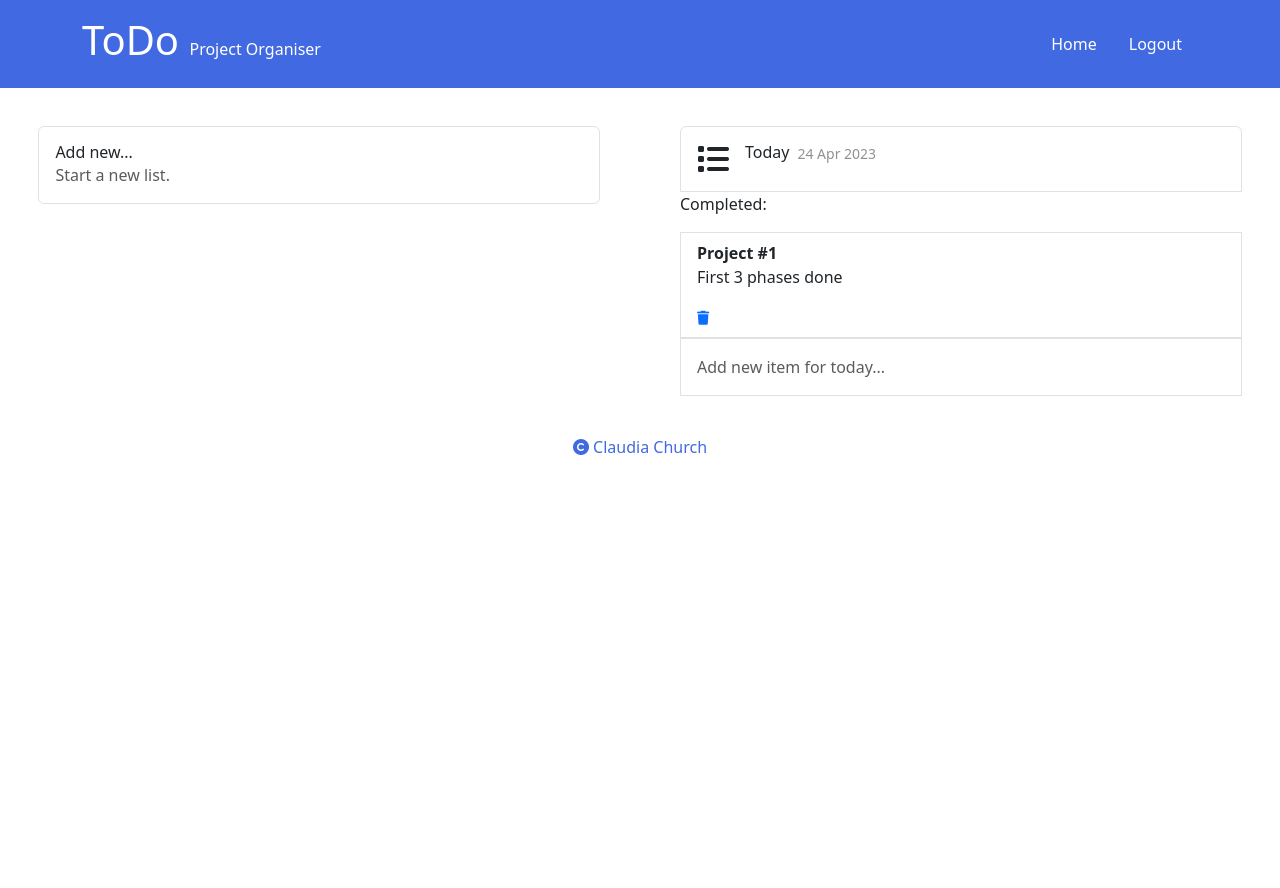
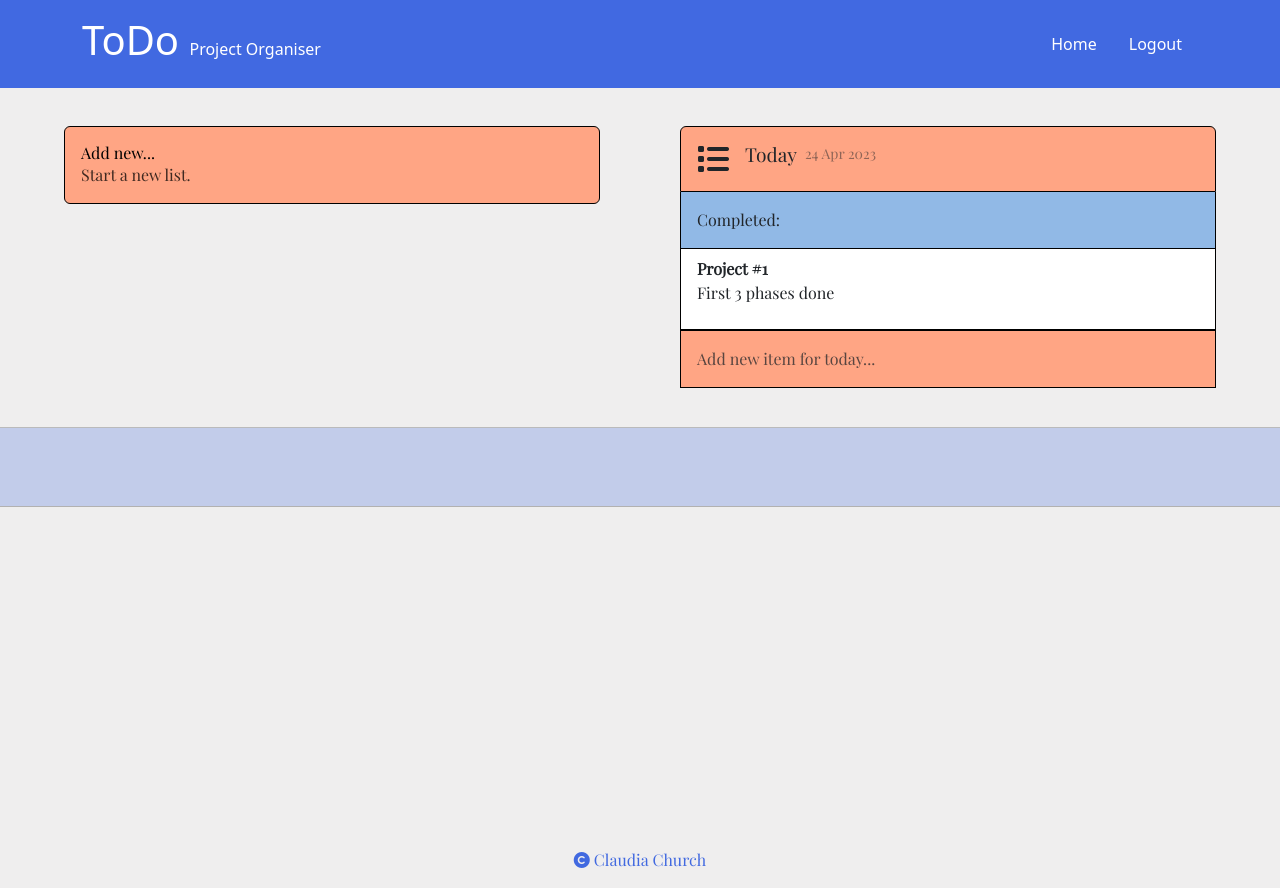
Before and after one commit to claudiaacchurch/todo-organiser-project, a Flask app: page /todo in a window 1280 px wide. Before the commit the page ends 455 px from the top, so only its background shows below. Run offline with Flask 2, Linux system fonts and the light colour scheme; a user stored in the database is signed in; data comes from the database, SQL or seed files in the repository; both versions use the stored data as it was after the commit; data that the repository does not hold is empty; some libraries are stand-ins or nearby versions.

Commit message:
lastEdits

```diff
--- a/static/styles.css
+++ b/static/styles.css
@@ -1,6 +1,10 @@
 html {
     font-family: "Ubuntu", sans-serif;
     font-size: 16px;
+}
+
+html, body {
+  height: 100%;
 }
 
 /* Navbar */
@@ -49,7 +53,15 @@ padding: 0.5% 0;
 #main {
     background-color: #efeeee;
     color: #1c3d5a;
+}
+
+.home-wrap {
     min-height: 100vh;
+    flex: 1;
+}
+
+body {
+    background-color: #efeeee;
 }
 
 .home-flex {
@@ -58,6 +70,10 @@ padding: 0.5% 0;
     justify-content: space-between;
     align-items: start;
     margin: 0 5% 0 8%;
+}
+
+.inner-flex {
+flex-basis: 50%;
 }
 
 .home-flex-form {
@@ -69,7 +85,7 @@ padding: 0.5% 0;
 
 .homepage-img {
     max-width: 40vw;
-    margin: 15% 0 5% 0;
+    margin: 10% 0 5% 0;
 }
 
 .home-title {
@@ -174,13 +190,18 @@ padding: 0.5% 0;
 .whole-page-container {
     display: flex;
     flex-direction: column;
+    font-family: 'Playfair Display', serif;
+    min-height: 100vh;
+}
+.content-wrap {
+  flex: 1;
 }
 
 .title-row {
     display: flex;
     flex-direction: row;
     gap: 5em;
-    margin: 3%;
+    margin: 3% 5%;
 }
 
 .title-row-sub {
@@ -204,9 +225,80 @@ padding: 0.5% 0;
 .list-col {
     display: flex;
     flex-direction: column;
-    justify-content: center;
     width: 50%;
     margin: 3%;
+    margin-left: 25%;
+}
+
+.list-group-item {
+    border-width: 1px;
+    border-color: black;
+}
+
+.list-titles {
+    background-color: #ffa584;
+    color: black;
+}
+    .list-titles:hover {
+    background-color: #cc6540;
+    }
+
+.completed-today {
+    margin-bottom: 0;
+    background-color: #91b9e6;
+}
+
+.list-head-on-own{
+    background-color: #ffa584;
+}
+    .list-head-on-own:hover {
+    background-color: #ffa584;
+    }
+
+.divider {
+    background-color: #4169e0;
+    height: 10vh;
+    border-bottom: 1px solid black;
+}
+
+.second-list-titles {
+    border-width: 1px;
+    border-color: black;
+    background-color: #ffa584;
+}
+
+.list-group-item-action {
+    background-color: #ffa584;
+}
+
+.list-group-item-action:hover {
+    background-color: #cc6540;
+}
+
+.completed-list {
+    background-color: #f5f5f5;
+    margin-bottom: 0;
+}
+
+.second-listings {
+font-size: 2em;
+}
+
+.bigger-font {
+    font-size: 1.2em;
+}
+
+.black-icon {
+    color: black;
+}
+
+.list-item-flex {
+    display: flex;
+    flex-direction: row;
+}
+
+.inner-item-flex {
+    flex-basis: 30%;
 }
 /* footer */
 
--- a/templates/index.html
+++ b/templates/index.html
@@ -5,6 +5,7 @@
     {% include 'header.html' %}
 
     <body>
+        <div class="home-wrap">
             <div class="home-flex">
 
             <div class="inner-flex home-flex-form">
@@ -25,13 +26,13 @@
                 <img class="homepage-img" src="static/organiser.png" alt="mind-map">
             </div>
 
-    </div>
 
             <script src="https://cdn.jsdelivr.net/npm/bootstrap@5.3.0-alpha1/dist/js/bootstrap.bundle.min.js"
                     integrity="sha384-w76AqPfDkMBDXo30jS1Sgez6pr3x5MlQ1ZAGC+nuZB+EYdgRZgiwxhTBTkF7CXvN"
                     crossorigin="anonymous"></script>
-
+        </div>
         {% include 'footer.html' %}
+    </div>
     </body>
 </section>
 </html>
--- a/templates/todo.html
+++ b/templates/todo.html
@@ -5,6 +5,7 @@
 
 <body>
 <div class="whole-page-container">
+    <div class="content-wrap">
 
     <div class="title-row">
         <!--  List titles:-->
@@ -26,7 +27,7 @@
                 {% endif %}
                 <div class="d-flex gap-2 w-100 justify-content-between">
                     <div>
-                        <h6 class="mb-0 list-head">{{ list.title }}</h6>
+                        <h6 class="mb-0 list-head bigger-font">{{ list.title }}</h6>
                         <p class="mb-0 opacity-75 list-head-sub">{{list.type_list}}</p>
                     </div>
                     <small class="opacity-50 text-nowrap timestamps">{{ list.creation_time.strftime('%d
@@ -52,11 +53,11 @@
         <div class="title-row-sub">
         <div class="today-list">
             <div class="list-group mx-0 w-auto margin-sort">
-                <span class="list-group-item d-flex gap-3 py-3 list-titles" aria-current="true">
+                <span class="list-group-item d-flex gap-3 py-3 list-head-on-own" aria-current="true">
                 <i class="fa-solid fa-list fa-2x"></i>
                 <div class="d-flex gap-2 justify-content-between">
                     <div>
-                        <h6 class="mb-0 list-head-on-own">Today</h6>
+                        <h6 class="mb-0 bigger-font">Today</h6>
                     </div>
                     <small class="opacity-50 text-nowrap">{{ timestamp.strftime('%d %b %Y')}}</small>
                 </div>
@@ -80,13 +81,13 @@
                                 {% endif %}
                             </div>
                             <div class="today-inner today-icons">
-                                <a href="{{ url_for('complete_item', item_id=item.id) }}" class="checkboxes-lists checkbox-today"><i
+                                <a class="black-icon" href="{{ url_for('complete_item', item_id=item.id) }}" class="checkboxes-lists checkbox-today"><i
                                       class="fa-regular fa-square-check fa-lg"></i></a>
                             </div>
                             <div class="today-inner">
-                                <a href="{{url_for('delete_today', item_id=item.id) }}"><i
+                                <a class="black-icon" href="{{url_for('delete_today', item_id=item.id) }}"><i
                                       class="fa-solid fa-trash fa-sm bin-icon today-del"></i></a>
-                                <a href="{{url_for('edit_today', item_id=item.id) }}"><i
+                                <a class="black-icon" href="{{url_for('edit_today', item_id=item.id) }}"><i
                                       class="fa-solid fa-pen-to-square edit-icon edit-icons"></i></a>
                             </div>
                         </div>
@@ -100,14 +101,12 @@
                 {% for item in today_item %}
                     {% if item.complete == True %}
                         {% if loop.first %}
-                            <p class="complete-header-today">Completed:</p>
+                            <p class="list-group-item d-flex gap-3 py-3 completed-today">Completed:</p>
                         {% endif %}
                         <label class="list-group-item gap-2">
                             <span>
                                 <b>{{ item.action }}</b>
                                 <p class="item-note">{{ item.note }}</p>
-                                <a href="{{url_for('delete_today', item_id=item.id) }}"><i
-                                  class="fa-solid fa-trash fa-sm bin-icon today-del"></i></a>
                             </span>
                         </label>
                 {% endif %}
@@ -124,7 +123,7 @@
         </div>
 </div> <!-- top row -->
 
-<div class="b-example-divider"></div>
+<hr class="divider">
 
 
 <!--Iterate over lists in database -->
@@ -136,9 +135,9 @@
                 <span class="list-group-item gap-3 py-3 second-list-titles" aria-current="true">
                     <div class="gap-2 w-100 justify-content-between">
                         <div class="list-title-padding">
-                            <h6 class="mb-0 list-head-on-own second-listings ">{{new_list.title}}</h6>
+                            <h6 class="mb-0 second-listings">{{new_list.title}}</h6>
                             <div class="delete-icon">
-                                <a href="{{url_for('delete_list', list_id=new_list.id) }}"><i
+                                <a class="black-icon" href="{{url_for('delete_list', list_id=new_list.id) }}"><i
                      class="fa-solid fa-trash bin-icon edit-icons"></i></a>
                             </div>
                             {% if new_list.type_list == "Daily" %}
@@ -156,18 +155,18 @@
                             <label class="list-group-item gap-2">
                                 <div class="list-margin">
                                 <span>
-                                    {{action.action}}
-                                    <small class="d-block text-muted note-margin">{{action.note}}</small>
-                                    <small class="d-block text-muted note-margin">{{action.reminder.strftime('%d %b %H:%M') }}</small>
-                                    <a href="{{ url_for('complete_action', action_id=action.id) }}" class="checkboxes-lists"><i
-                                            class="fa-regular fa-square-check fa-lg"></i></a>
-                                    <div class="delete-icon">
-                                        <a href="{{url_for('delete_action_item', action_id=action.id) }}"><i
-                            class="fa-solid fa-trash bin-icon edit-icons"></i></a>
-                                    </div>
-                                    <div class="edit-icon">
-                                        <a href="{{url_for('edit_action', action_id=action.id) }}"><i
-                                                class="fa-solid fa-pen-to-square edit-icons"></i></a>
+                                    <div class="list-item-flex">
+                                        <div class="inner-item-flex">
+                                            {{action.action}}
+                                            <small class="d-block text-muted note-margin">{{action.note}}</small>
+                                        </div>
+                                        <div class="inner-item-flex">
+                                            <small class="d-block text-muted note-margin">{{action.reminder.strftime('%d %b %H:%M') }}</small>
+                                        </div>
+                                        <div class="inner-item-flex">
+                                            <a class="black-icon" href="{{ url_for('complete_action', action_id=action.id) }}" class="checkboxes-lists"><i
+                                                class="fa-regular fa-square-check fa-lg"></i></a>
+                                          </div>
                                     </div>
                                 </span>
                                 </div>
@@ -180,7 +179,7 @@
                 {% for action in actions %}
                     {% if action.complete == True %}
                         {% if loop.first %}
-                            <p class="complete-header">Completed:</p>
+                            <p class="list-group-item d-flex gap-3 py-3 completed-list">Completed:</p>
                         {% endif %}
                         {% if action.list_id == new_list.id %}
                             <label class="list-group-item gap-2">
@@ -188,10 +187,6 @@
                                 <span>
                                     {{action.action}}
                                     <small class="d-block text-muted note-margin">{{action.note}}</small>
-                                    <div class="delete-icon">
-                                        <a href="{{url_for('delete_action_item', action_id=action.id) }}"><i
-                                        class="fa-solid fa-trash bin-icon edit-icons"></i></a>
-                                    </div>
                                 </span>
                             </div>
                             </label>
@@ -225,9 +220,8 @@
         integrity="sha384-mQ93GR66B00ZXjt0YO5KlohRA5SY2XofN4zfuZxLkoj1gXtW8ANNCe9d5Y3eG5eD"
         crossorigin="anonymous"></script>
 
+        </div>
+{% include 'footer.html' %}
 </div>  <!-- whole page container -->
 </body>
-
-{% include 'footer.html' %}
-
 </html>
```
Also changed, not shown: database.db, 1 other file. Lines whose indentation alone changed are shown as unchanged.
